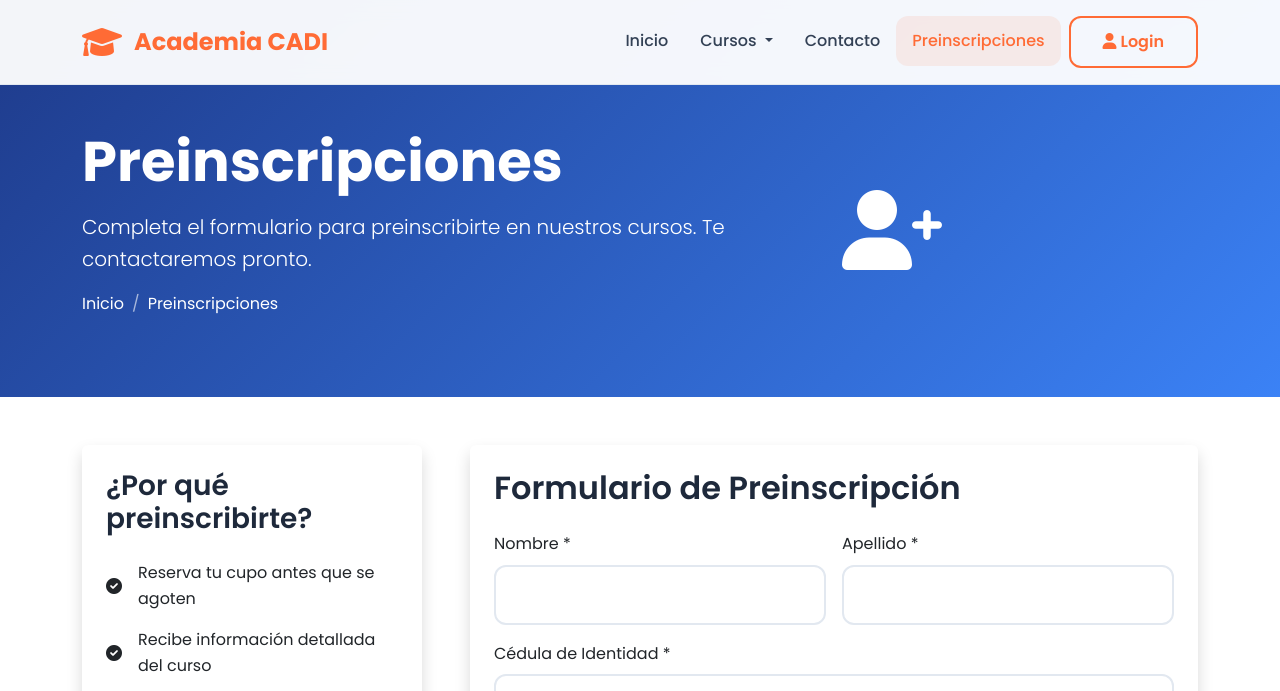
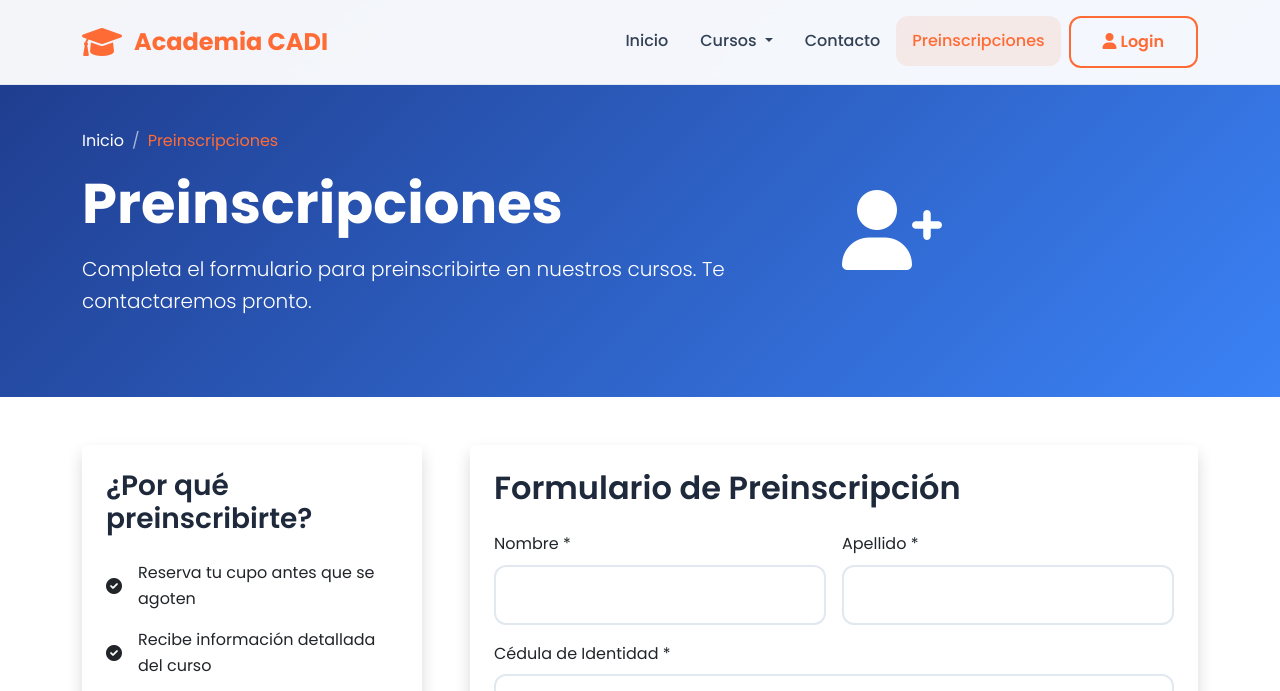
Before and after one commit to MeleanDev/CADI-Proyect, a plain HTML site: page preinscripciones.html in a window 1280 px wide. Shown: the top 691 px of the page. Drawn offline with nearby package versions, Linux system fonts and the light colour scheme.

Commit message:
Refactor secciones de contacto y preinscripciones: mejora de la estructura y estilo del contenido

```diff
--- a/preinscripciones.html
+++ b/preinscripciones.html
@@ -68,14 +68,15 @@
         <div class="container">
             <div class="row align-items-center min-vh-50">
                 <div class="col-lg-8">
-                    <h1 class="display-4 fw-bold mb-3 text-white">Preinscripciones</h1>
-                    <p class="lead">Completa el formulario para preinscribirte en nuestros cursos. Te contactaremos pronto.</p>
                     <nav aria-label="breadcrumb">
                         <ol class="breadcrumb">
                             <li class="breadcrumb-item"><a href="index.html" class="text-white">Inicio</a></li>
-                            <li class="breadcrumb-item active text-white">Preinscripciones</li>
+                            <li class="breadcrumb-item active ">Preinscripciones</li>
                         </ol>
                     </nav>
+                    <h1 class="display-4 fw-bold mb-3 text-white">Preinscripciones</h1>
+                    <p class="lead">Completa el formulario para preinscribirte en nuestros cursos. Te contactaremos pronto.</p>
+
                 </div>
                 <div class="col-lg-4">
                     <i class="fas fa-user-plus display-1 text-white"></i>
```
Also changed, not shown: contacto.html (+3 -2 lines).
